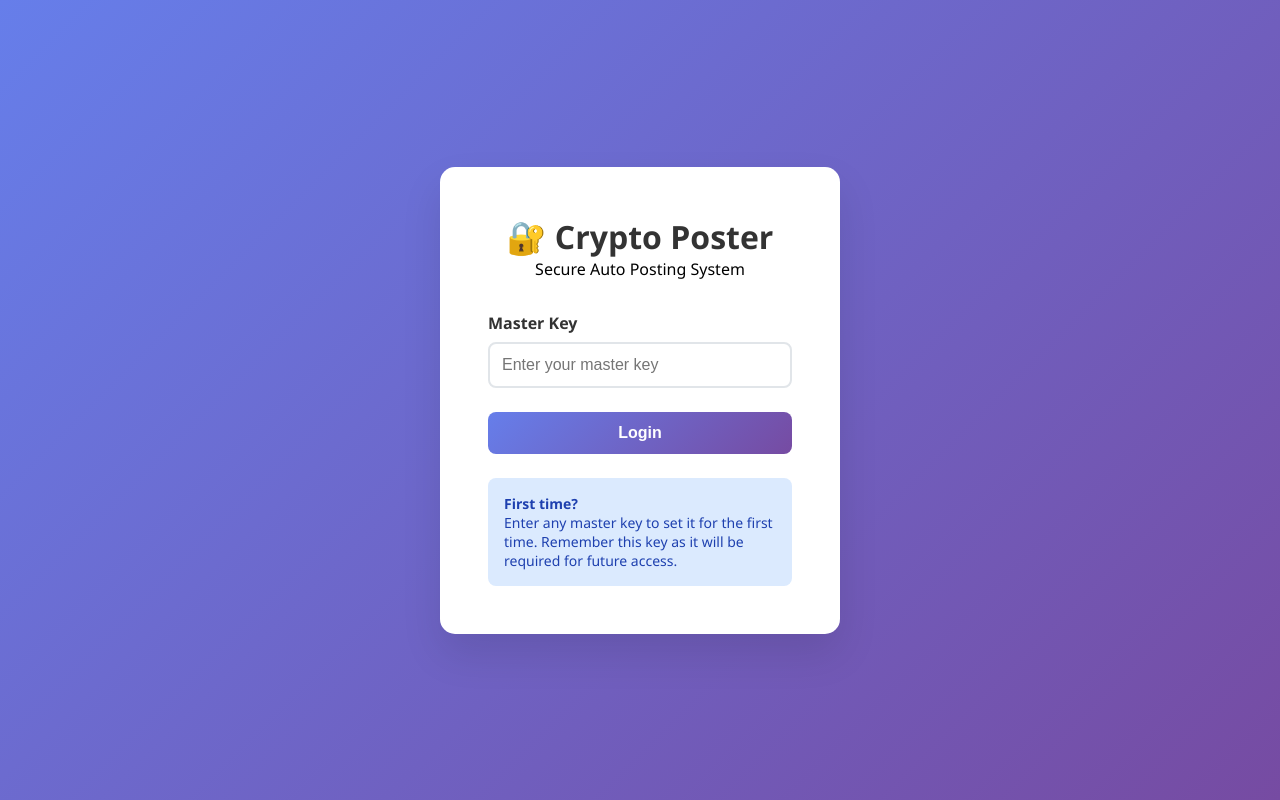
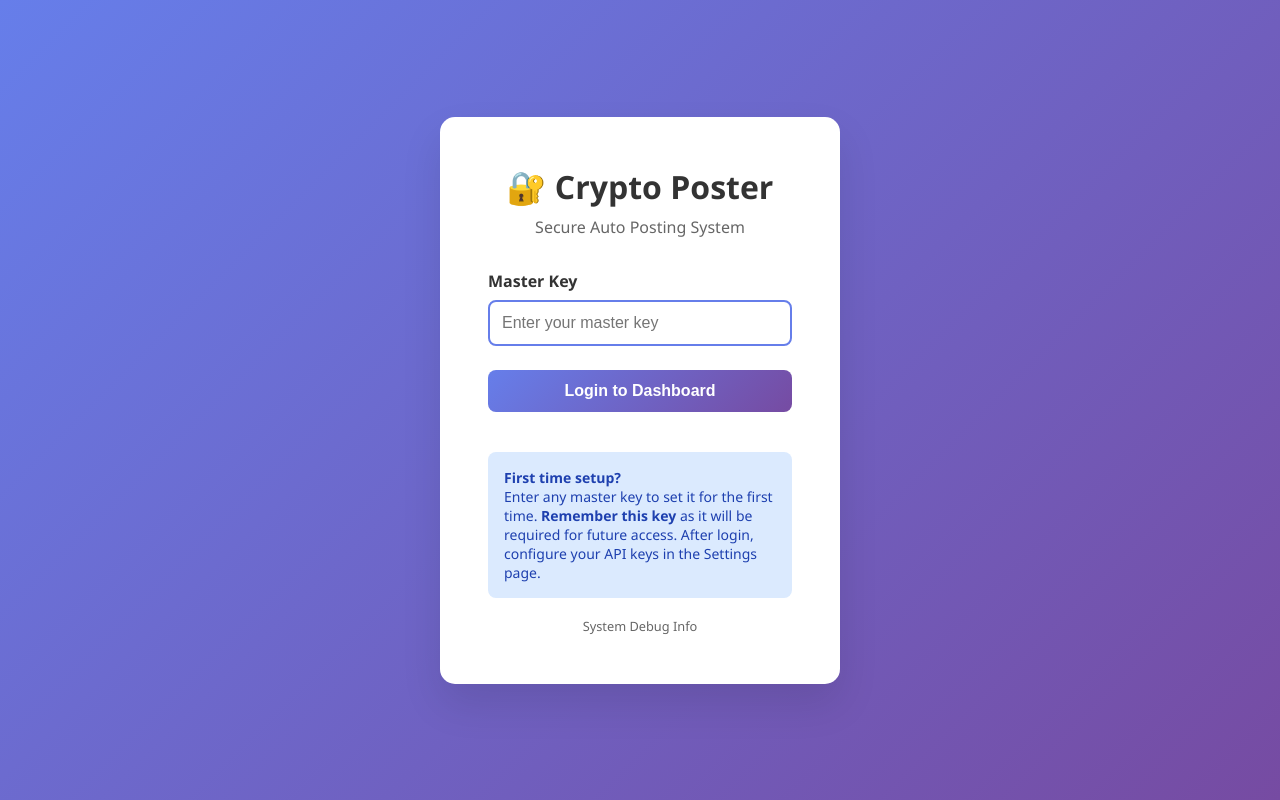
Before and after one commit to wellyerfyanto-arch/Blogger, a Flask app: page /login in a window 1280 px wide. Run offline with Flask 3, Linux system fonts and the light colour scheme.

Commit message:
Update login.html

```diff
--- a/templates/login.html
+++ b/templates/login.html
@@ -18,6 +18,7 @@
             display: flex;
             align-items: center;
             justify-content: center;
+            padding: 20px;
         }
 
         .login-container {
@@ -25,7 +26,7 @@
             padding: 3rem;
             border-radius: 15px;
             box-shadow: 0 20px 40px rgba(0,0,0,0.1);
-            width: 90%;
+            width: 100%;
             max-width: 400px;
         }
 
@@ -37,6 +38,12 @@
         .logo h1 {
             color: #333;
             font-size: 2rem;
+            margin-bottom: 0.5rem;
+        }
+
+        .logo p {
+            color: #666;
+            font-size: 1rem;
         }
 
         .form-group {
@@ -75,6 +82,7 @@
             font-weight: 600;
             cursor: pointer;
             transition: transform 0.2s;
+            margin-bottom: 1rem;
         }
 
         .btn:hover {
@@ -90,6 +98,15 @@
             border-left: 4px solid #dc2626;
         }
 
+        .success {
+            background: #d1fae5;
+            color: #065f46;
+            padding: 0.75rem;
+            border-radius: 8px;
+            margin-bottom: 1rem;
+            border-left: 4px solid #065f46;
+        }
+
         .info-box {
             background: #dbeafe;
             color: #1e40af;
@@ -97,6 +114,21 @@
             border-radius: 8px;
             margin-top: 1.5rem;
             font-size: 0.875rem;
+        }
+
+        .debug-link {
+            text-align: center;
+            margin-top: 1rem;
+        }
+
+        .debug-link a {
+            color: #666;
+            font-size: 0.8rem;
+            text-decoration: none;
+        }
+
+        .debug-link a:hover {
+            text-decoration: underline;
         }
     </style>
 </head>
@@ -113,20 +145,31 @@
         </div>
         {% endif %}
 
+        {% if request.args.get('success') %}
+        <div class="success">
+            ✅ Master key set successfully! You can now login.
+        </div>
+        {% endif %}
+
         <form method="POST">
             <div class="form-group">
                 <label for="master_key">Master Key</label>
                 <input type="password" id="master_key" name="master_key"
-                       placeholder="Enter your master key" required>
+                       placeholder="Enter your master key" required autofocus>
             </div>
 
-            <button type="submit" class="btn">Login</button>
+            <button type="submit" class="btn">Login to Dashboard</button>
         </form>
 
         <div class="info-box">
-            <strong>First time?</strong><br>
+            <strong>First time setup?</strong><br>
             Enter any master key to set it for the first time.
-            Remember this key as it will be required for future access.
+            <strong>Remember this key</strong> as it will be required for future access.
+            After login, configure your API keys in the Settings page.
+        </div>
+
+        <div class="debug-link">
+            <a href="/debug" target="_blank">System Debug Info</a>
         </div>
     </div>
 </body>
```
